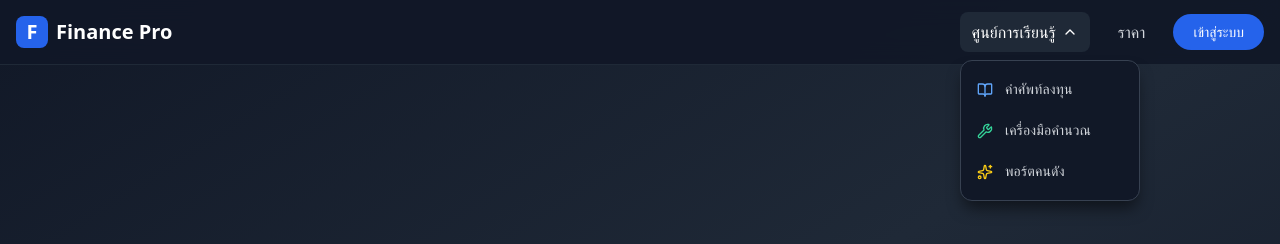
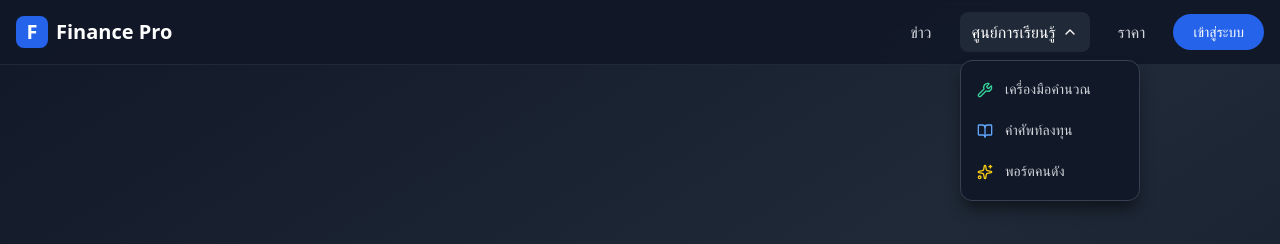
Before and after one commit to itsaofpx/fp-finance-web, a Next.js app: page / in a window 1280 px wide. Both pictures are taken after a click on the button "ศูนย์การเรียนรู้". Shown: the top 244 px of the page. Built offline with nearby package versions, Linux system fonts and the light colour scheme; no server answers.

Commit message:
Fixed plan on navbar

```diff
--- a/src/components/NavBar/page.tsx
+++ b/src/components/NavBar/page.tsx
@@ -10,6 +10,7 @@ import {
   User,
   LogOut,
   Sparkles,
+  Calendar,
 } from "lucide-react";
 import { useRouter } from "next/navigation";
 import { parseCookies, destroyCookie } from "nookies";
@@ -58,6 +59,14 @@ const NavBar = () => {
     router.push(path);
   };
 
+  const handleLogin = async (): Promise<void> => {
+    try {
+      window.location.href = "http://localhost:3001/auth/google/login";
+    } catch (error) {
+      console.log(error);
+    }
+  };
+
   const handleLogout = () => {
     destroyCookie(null, "accessToken");
     window.location.href = "/";
@@ -82,6 +91,12 @@ const NavBar = () => {
 
           {/* Desktop Menu */}
           <div className="hidden md:flex items-center space-x-4">
+            <button
+              onClick={() => handleNavigation("/news")}
+              className="text-gray-300 hover:text-white px-3 py-2"
+            >
+              ข่าว
+            </button>
             {/* เมนูศูนย์การเรียนรู้ */}
             <button
               onClick={(e) => setLearningAnchor(e.currentTarget)}
@@ -136,7 +151,7 @@ const NavBar = () => {
               </div>
             ) : (
               <button
-                onClick={() => handleNavigation("/login")}
+                onClick={() => handleLogin()}
                 className="bg-blue-600 hover:bg-blue-700 text-white px-5 py-2 rounded-full text-sm font-medium transition-all"
               >
                 เข้าสู่ระบบ
@@ -162,11 +177,16 @@ const NavBar = () => {
         open={Boolean(learningAnchor)}
         onClose={() => setLearningAnchor(null)}
       >
+        <MenuItem onClick={() => handleNavigation("/tool")}>
+          <Wrench className="w-4 h-4 mr-3 text-emerald-400" /> เครื่องมือคำนวณ
+        </MenuItem>
+        {isLogin && (
+          <MenuItem onClick={() => handleNavigation("/plan")}>
+            <Calendar className="w-4 h-4 mr-3 text-purple-400" /> แผนการลงทุน
+          </MenuItem>
+        )}
         <MenuItem onClick={() => handleNavigation("/glossary")}>
           <BookOpen className="w-4 h-4 mr-3 text-blue-400" /> คำศัพท์ลงทุน
-        </MenuItem>
-        <MenuItem onClick={() => handleNavigation("/tool")}>
-          <Wrench className="w-4 h-4 mr-3 text-emerald-400" /> เครื่องมือคำนวณ
         </MenuItem>
         <MenuItem onClick={() => handleNavigation("/portfolios")}>
           <Sparkles className="w-4 h-4 mr-3 text-yellow-400" />
```
